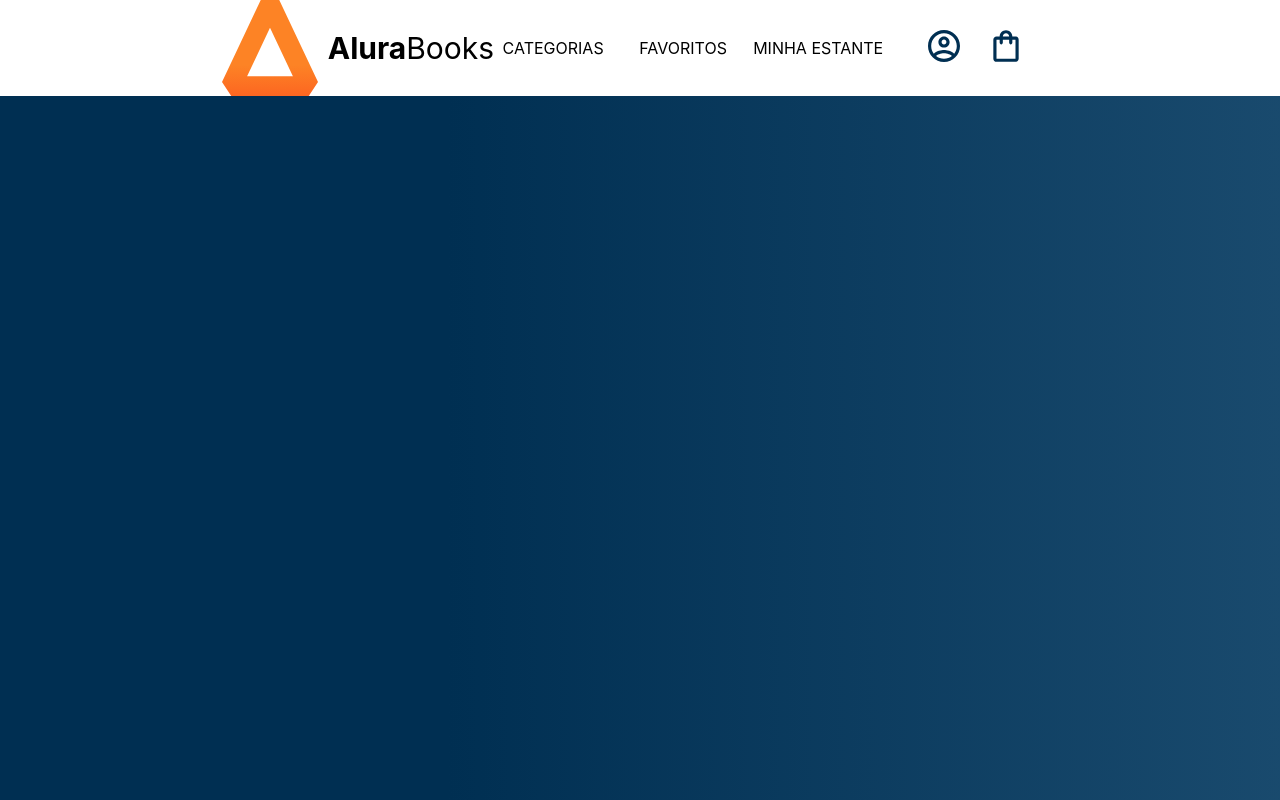
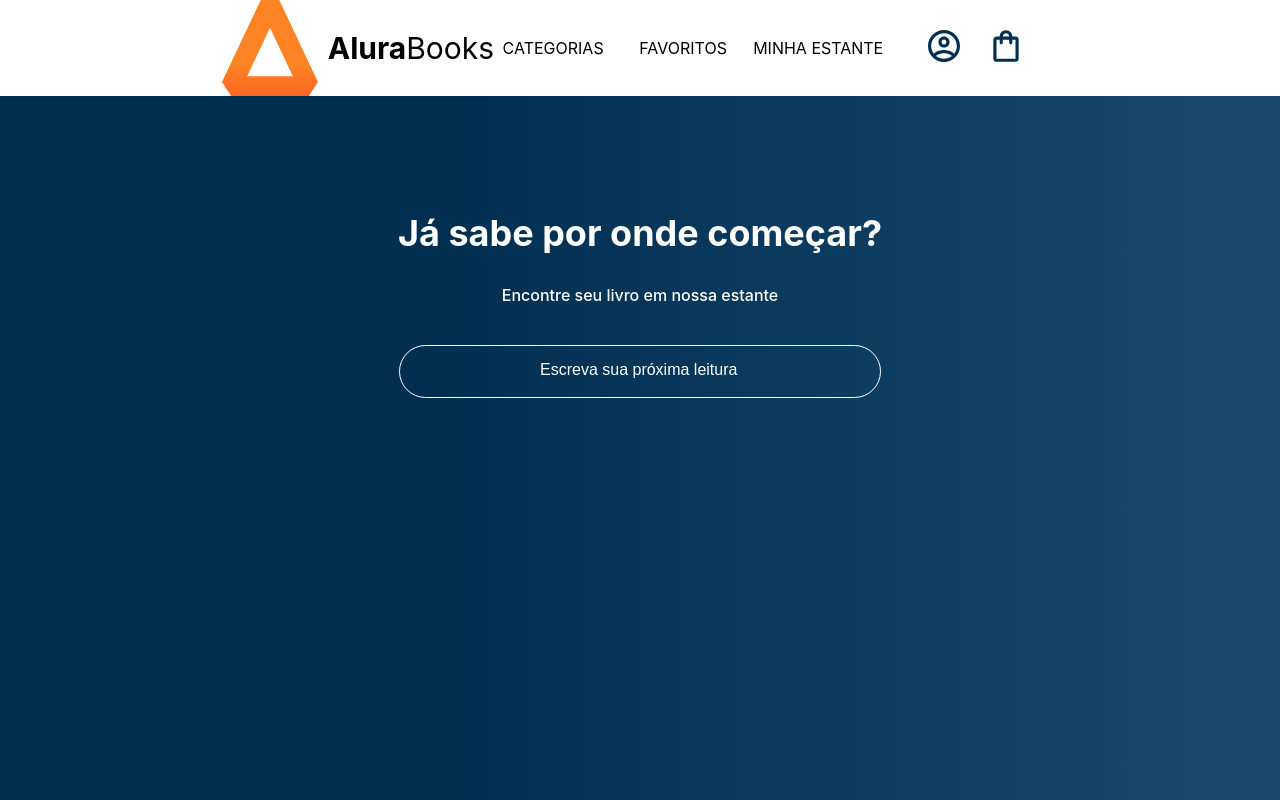
Before and after one commit to Mikaelasz/alura-books, a React (Create React App) app: page / in a window 1280 px wide. Built offline with nearby package versions, Linux system fonts and the light colour scheme.

Commit message:
Criando componente de search

```diff
--- a/src/App.js
+++ b/src/App.js
@@ -1,5 +1,6 @@
 import Header from './componentes/Header'
 import styled from 'styled-components'
+import Pesquisa from './componentes/Pesquisa';
 
 const AppContainer = styled.div`
       width: 100vw;
@@ -10,7 +11,8 @@
 function App() {
   return (
     <AppContainer>
-      <Header></Header>
+      <Header />
+      <Pesquisa />
     </AppContainer>
   );
 }
--- /dev/null
+++ b/src/componentes/Input/index.js
@@ -0,0 +1,21 @@
+import { styled } from "styled-components";
+
+const Input = styled.input`
+    order: 1x solid #FFF;
+    background: transparent;
+    border: 1px solid #FFF;
+    padding: 20px 140px;
+    border-radius: 50px;
+    width: 200px;
+    color: #FFF;
+    font-size: 10px;
+    margin-bottom: 10px;
+
+    &::placeholder{
+        color: #FFF;
+        font-size: 16px;
+    }
+
+`
+
+export default Input;
--- /dev/null
+++ b/src/componentes/Pesquisa/index.js
@@ -0,0 +1,42 @@
+import Input from '../Input'
+import { styled } from 'styled-components';
+
+
+const PesquisaContainer = styled.section`
+    background-image: linear-gradient(90deg, #002F52 35%, #326589 165%);
+    color: #FFF;
+    text-align: center;
+    padding: 85px 0;
+    height: 270px;
+    width: 100%
+`
+
+const Titulo = styled.h2`
+    color: #FFF;
+    font-size: 36px;
+    text-align: center;
+    width: 100%
+
+`
+
+const Subtitulo = styled.h3`
+    font-size: 16px;
+    font-weight: 500;
+    margin-bottom: 40px;
+
+`
+
+
+function  Pesquisa (){
+    return (
+        <PesquisaContainer>
+            <Titulo>Já sabe por onde começar?</Titulo>
+            <Subtitulo>Encontre seu livro em nossa estante</Subtitulo>
+            <Input
+             placeholder="Escreva sua próxima leitura"
+             />
+        </PesquisaContainer>
+    )
+}
+
+export default Pesquisa;
```
